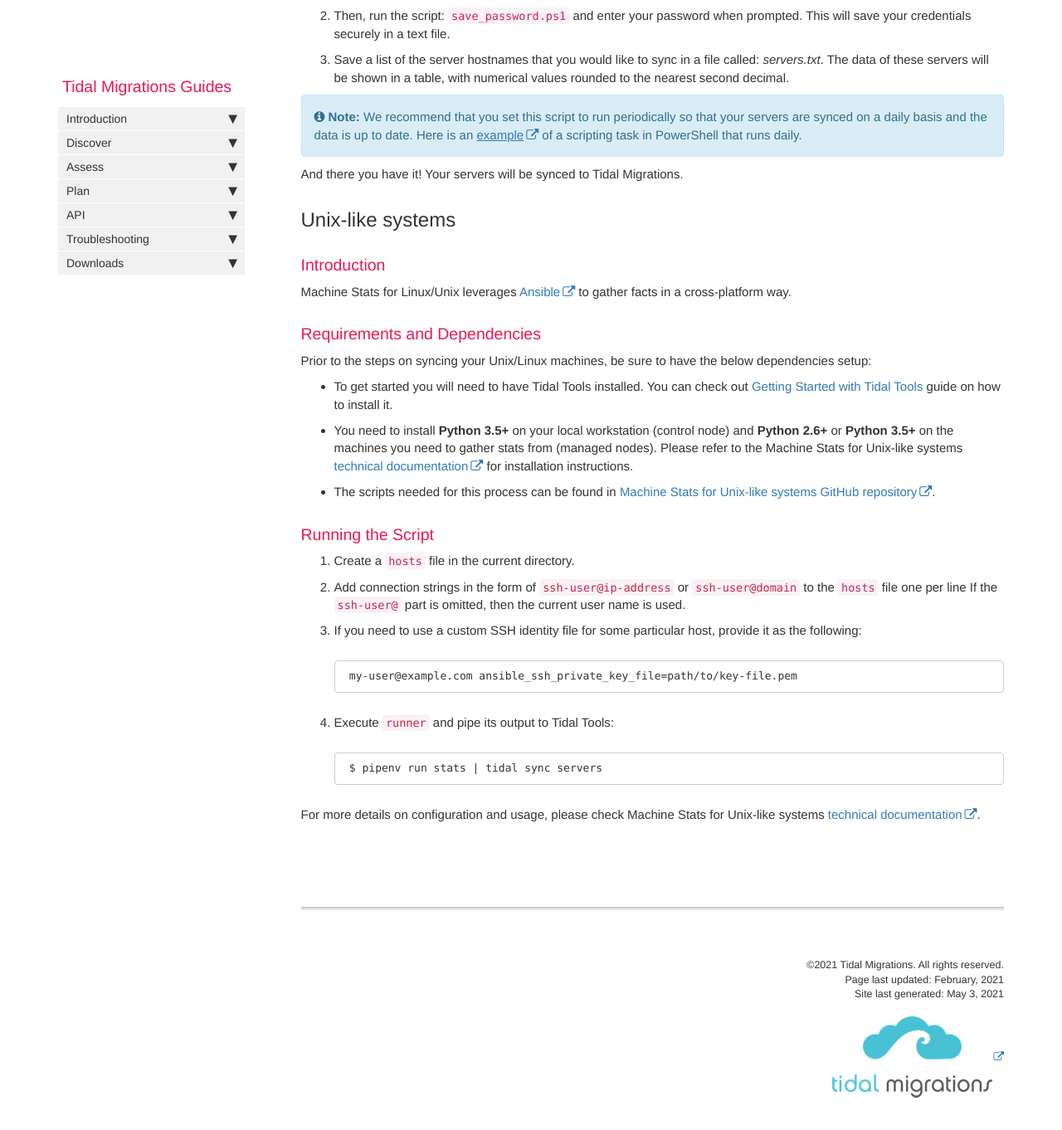
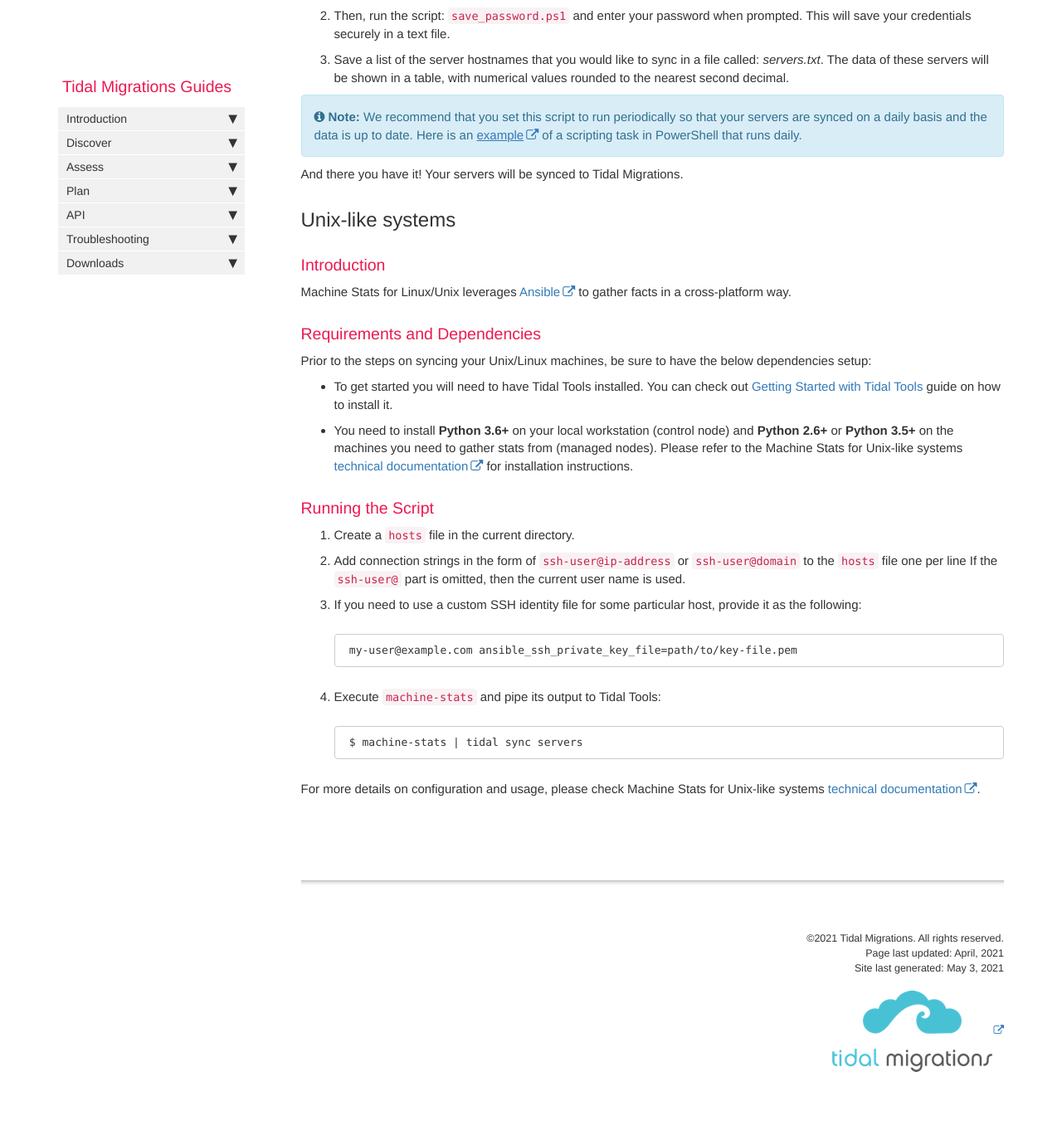
Before and after one commit to tidalmigrations/tidalmigrations.github.io, a Jekyll site: the page built from pages/tidal tools/machine_stats.md, in a window 1280 px wide and 1400 px high, scrolled down 1388 px. Shown: the top 1362 px of the window at 83% size. Built offline with Jekyll 4.4.1, drawn with Linux system fonts in a browser that asks for light colours; nearby versions of some CDN libraries; comment, search, counter and statistics services are not loaded.

Commit message:
Updated machine-stats invocation

````diff
--- a/pages/tidal tools/machine_stats.md
+++ b/pages/tidal tools/machine_stats.md
@@ -1,7 +1,7 @@
 ---
 title: Gather Machine Stats
 keywords:
-last_updated: February, 2021
+last_updated: April, 2021
 summary: "Gather machine stats from remote environments"
 sidebar: main_sidebar
 permalink: machine_stats.html
@@ -95,15 +95,12 @@ dependencies setup:
 - To get started you will need to have Tidal Tools installed. You can check out
   [Getting Started with Tidal Tools](tidal-tools.html) guide on how to install
   it.
-- You need to install **Python 3.5+** on your local workstation (control node)
+- You need to install **Python 3.6+** on your local workstation (control node)
   and **Python 2.6+** or **Python 3.5+** on the machines you need to gather
   stats from (managed nodes). Please refer to the Machine Stats for Unix-like
   systems [technical
   documentation](https://github.com/tidalmigrations/machine_stats/blob/master/unix/README.md)
   for installation instructions.
-- The scripts needed for this process can be found in [Machine Stats for
-  Unix-like systems GitHub
-  repository](https://github.com/tidalmigrations/machine_stats/tree/master/unix).
 
 ### Running the Script
 
@@ -120,10 +117,10 @@ dependencies setup:
     my-user@example.com ansible_ssh_private_key_file=path/to/key-file.pem
     ```
 
-4. Execute `runner` and pipe its output to Tidal Tools:
+4. Execute `machine-stats` and pipe its output to Tidal Tools:
 
     ```
-    $ pipenv run stats | tidal sync servers
+    $ machine-stats | tidal sync servers
     ```
 
 For more details on configuration and usage, please check Machine Stats for
````
